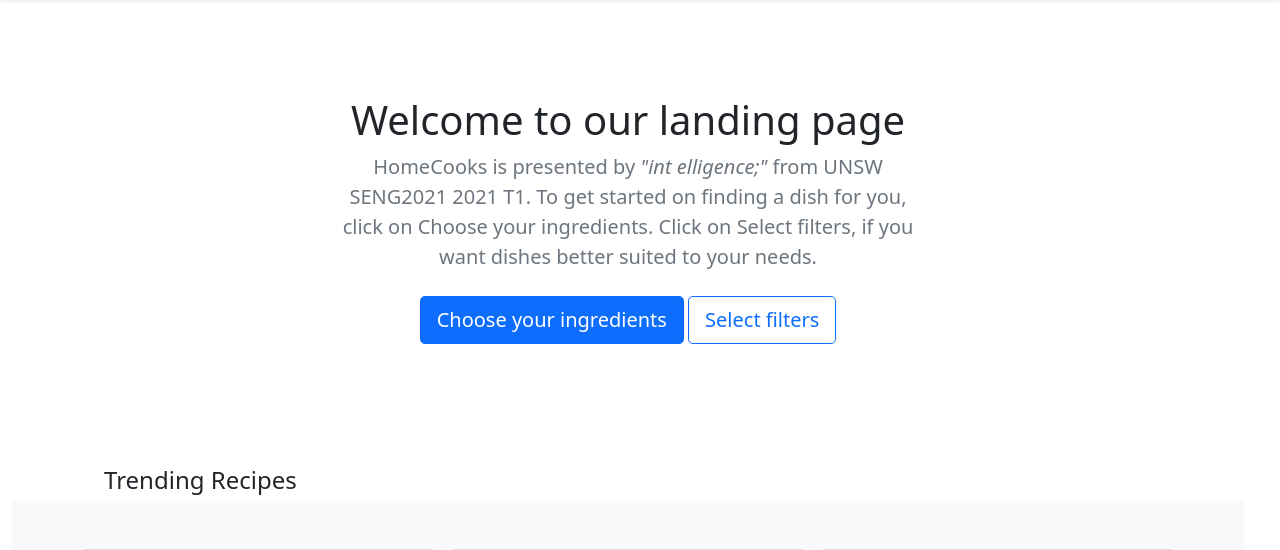
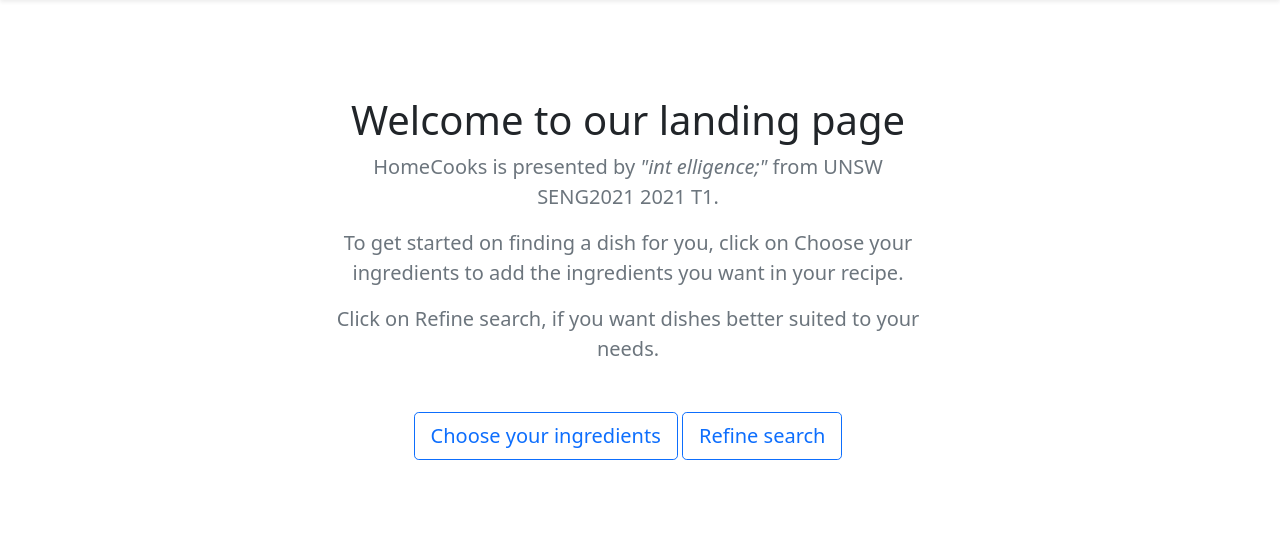
Before and after one commit to int-elligence2021/int-elligence2021.github.io, a Flask app: page / in a window 1280 px wide; the page is wider, and only the part inside the window is pictured. Shown: the part 56-606 px from the top of that part. Run offline with Flask 2, Linux system fonts and the light colour scheme; some libraries are stand-ins or nearby versions.

Commit message:
edited wording of results_page, index, and popups and tried to implement missing ingredients (not fully working)

```diff
--- a/server.py
+++ b/server.py
@@ -44,7 +44,7 @@ def results_page():
             'dishType': dishType,
             'time': time,
             'ingredients': ','.join(ingredients),
-            'num_ingr': num_ingr,
+            'ingr_list': ingredients,
             'excluded': ','.join(excluded),
             'page': page
         })
--- a/templates/base.html
+++ b/templates/base.html
@@ -143,7 +143,7 @@
             </div>
             <div class="modal-footer">
               <button type="button" class="btn btn-secondary" data-bs-dismiss="modal">Close</button>
-              <button type="button" class="btn btn-outline-primary" data-bs-dismiss="modal" data-bs-toggle="modal" data-bs-target="#filtersModal">Add filters</button>
+              <button type="button" class="btn btn-outline-primary" data-bs-dismiss="modal" data-bs-toggle="modal" data-bs-target="#filtersModal">Refine Search</button>
               <button type="button" class="btn btn-outline-secondary" data-bs-dismiss="modal" data-bs-toggle="modal" data-bs-target="#sortbyModal">Sort</button>
               <input type="submit" value="Find recipes" class="btn btn-primary">
             </div>
@@ -159,12 +159,12 @@
         <div class="modal-dialog modal-lg">
           <div class="modal-content">
             <div class="modal-header">
-              <h5 class="modal-title" id="filtersModalLabel">Add filters</h5>
+              <h5 class="modal-title" id="filtersModalLabel">Refine Search</h5>
               <button type="button" class="btn-close" data-bs-dismiss="modal" aria-label="Close"></button>
             </div>
 
             <div class="modal-body">
-              <h5>List of filters...</h5>
+              <h5>Refine your recipes by ...</h5>
 
               <!--- Accordion for list of filters -->
               <div class="accordion accordion-flush" id="filtersAccordian">
@@ -480,7 +480,7 @@
 
             <div class="modal-footer">
               <button type="button" class="btn btn-secondary" data-bs-dismiss="modal">Close</button>
-              <button type="button" class="btn btn-outline-primary" data-bs-dismiss="modal" data-bs-toggle="modal" data-bs-target="#ingredientsModal">Enter ingredients</button>
+              <button type="button" class="btn btn-outline-primary" data-bs-dismiss="modal" data-bs-toggle="modal" data-bs-target="#ingredientsModal">Enter Ingredients</button>
               <button type="button" class="btn btn-outline-secondary" data-bs-dismiss="modal" data-bs-toggle="modal" data-bs-target="#sortbyModal">Sort</button>
               <input type="submit" value="Find recipes" class="btn btn-primary">
             </div>
@@ -496,10 +496,18 @@
         <div class="modal-dialog modal-lg">
           <div class="modal-content">
             <div class="modal-header">
-              <h5 class="modal-title" id="sortbyModalLabel">Sort Recipes By</h5>
+              <h5 class="modal-title" id="sortbyModalLabel">Sort</h5>
               <button type="button" class="btn-close" data-bs-dismiss="modal" aria-label="Close"></button>
             </div>
             <div class="modal-body">
+              <h5>Sort recipes by ...</h5>
+
+              <div class="form-check">
+                <input class="form-check-input" type="radio" id="missing" name="sortby" value="missing" checked>
+                <label class="form-check-label" for="missing">
+                  Least number of missing ingredients
+                </label>
+              </div>
 
               <div class="form-check">
                 <input class="form-check-input" type="radio" id="alpha" name="sortby" value="alpha">
@@ -527,18 +535,11 @@
                 </label>
               </div>
 
-              <div class="form-check">
-                <input class="form-check-input" type="radio" id="missing" name="sortby" value="missing" checked>
-                <label class="form-check-label" for="missing">
-                  Least number of missing ingredients
-                </label>
-              </div>
-
             </div>
             <div class="modal-footer">
               <button type="button" class="btn btn-secondary" data-bs-dismiss="modal">Close</button>
-              <button type="button" class="btn btn-outline-primary" data-bs-dismiss="modal" data-bs-toggle="modal" data-bs-target="#ingredientsModal">Enter ingredients</button>
-              <button type="button" class="btn btn-outline-secondary" data-bs-dismiss="modal" data-bs-toggle="modal" data-bs-target="#filtersModal">Add filters</button>
+              <button type="button" class="btn btn-outline-primary" data-bs-dismiss="modal" data-bs-toggle="modal" data-bs-target="#ingredientsModal">Enter Ingredients</button>
+              <button type="button" class="btn btn-outline-secondary" data-bs-dismiss="modal" data-bs-toggle="modal" data-bs-target="#filtersModal">Refine Search</button>
 
               <input type="submit" value="Find recipes" class="btn btn-primary">
             </div>
--- a/templates/index.html
+++ b/templates/index.html
@@ -28,13 +28,14 @@
   <div class="row py-lg-5">
     <div class="col-lg-6 col-md-8 mx-auto">
       <h1 class="fw-light">Welcome to our landing page</h1>
-      <p class="lead text-muted">HomeCooks is presented by <i>"int elligence;"</i> from UNSW SENG2021 2021 T1. To get started on finding a dish for you, click on <strong>Choose your ingredients</strong>.
-      Click on <strong>Select filters</strong>, if you want dishes better suited to your needs.</p>
+      <p class="lead text-muted">HomeCooks is presented by <i>"int elligence;"</i> from UNSW SENG2021 2021 T1.</p>
+      <p class="lead text-muted">To get started on finding a dish for you, click on <strong>Choose your ingredients</strong> to add the ingredients you want in your recipe.</p>
+      <p class="lead text-muted">Click on <strong>Refine search</strong>, if you want dishes better suited to your needs.</p></br>
 
       <!--- Buttons for ingredients and filters -->
       <p>
-        <button type="button" class="btn btn-primary btn-lg my-2" data-bs-toggle="modal" data-bs-target="#ingredientsModal">Choose your ingredients</button>
-        <button type="button" class="btn btn-outline-primary btn-lg my-2" data-bs-toggle="modal" data-bs-target="#filtersModal">Select filters</button>
+        <button type="button" class="btn btn-outline-primary btn-lg my-2" data-bs-toggle="modal" data-bs-target="#ingredientsModal">Choose your ingredients</button>
+        <button type="button" class="btn btn-outline-primary btn-lg my-2" data-bs-toggle="modal" data-bs-target="#filtersModal">Refine search</button>
       </p>
     </div>
   </div>
--- a/templates/results_page.html
+++ b/templates/results_page.html
@@ -32,7 +32,7 @@
     <div class="row py-lg-5">
       <div class="col-lg-6 col-md-8 mx-auto">
         <h1 class="fw-light">Recipes Found</h1>
-        <h5 class="fw-light">You have all the ingredients!</h5>
+        <h4 class="fw-light">You can make these recipes!</h4>
       </div>
     </div>
   </section>
@@ -40,7 +40,7 @@
   <!-- TODO: put centre align ingredients button, left align sort button -->
   <button type="button" class="btn btn-outline-primary btn-md my-2" data-bs-toggle="modal" data-bs-target="#ingredientsModal">Change Ingredients</button>
   <button type="button" class="btn btn-outline-primary btn-md my-2" data-bs-toggle="modal" data-bs-target="#filtersModal">Refine Search</button>
-  <button type="button" class="btn btn-outline-primary btn-md my-2" data-bs-toggle="modal" data-bs-target="#sortbyModal">Sort by</button>
+  <button type="button" class="btn btn-outline-primary btn-md my-2" data-bs-toggle="modal" data-bs-target="#sortbyModal">Sort Recipes</button>
 
   <!-- album template - recipes -->
   <div class="album py-5 bg-light">
--- a/test_api.py
+++ b/test_api.py
@@ -34,9 +34,9 @@ def handle_selections(req):
 		query=f"{query}&excluded={req['excluded']}"
 
 	query+="&imageSize=LARGE"
-	return call_api(query, req['num_ingr'], req['page'])
+	return call_api(query, req['ingr_list'], req['page'])
 
-def call_api(query, num_ingr, page):
+def call_api(query, ingr_list, page):
 	if page is None:
 		resp = requests.get(url + query)
 		if resp.status_code != 200:
@@ -56,7 +56,11 @@ def call_api(query, num_ingr, page):
 		recipe_dict['error'] = None
 
 		for recipe in d['hits']:
-			recipe['recipe']['num_missing'] = len(recipe['recipe']['ingredients']) - num_ingr
+			recipe['recipe']['num_missing'] = 0
+			for ingr in recipe['recipe']['ingredients']:
+				print (ingr)
+				if not any(i in ingr['text'] for i in ingr_list):
+					recipe['recipe']['num_missing'] += 1
 			recipe['recipe']['calories'] = round(recipe['recipe']['calories'], 2)
 			# add recipe to dict
 			recipe_dict['recipes'].append(recipe['recipe'])
```
